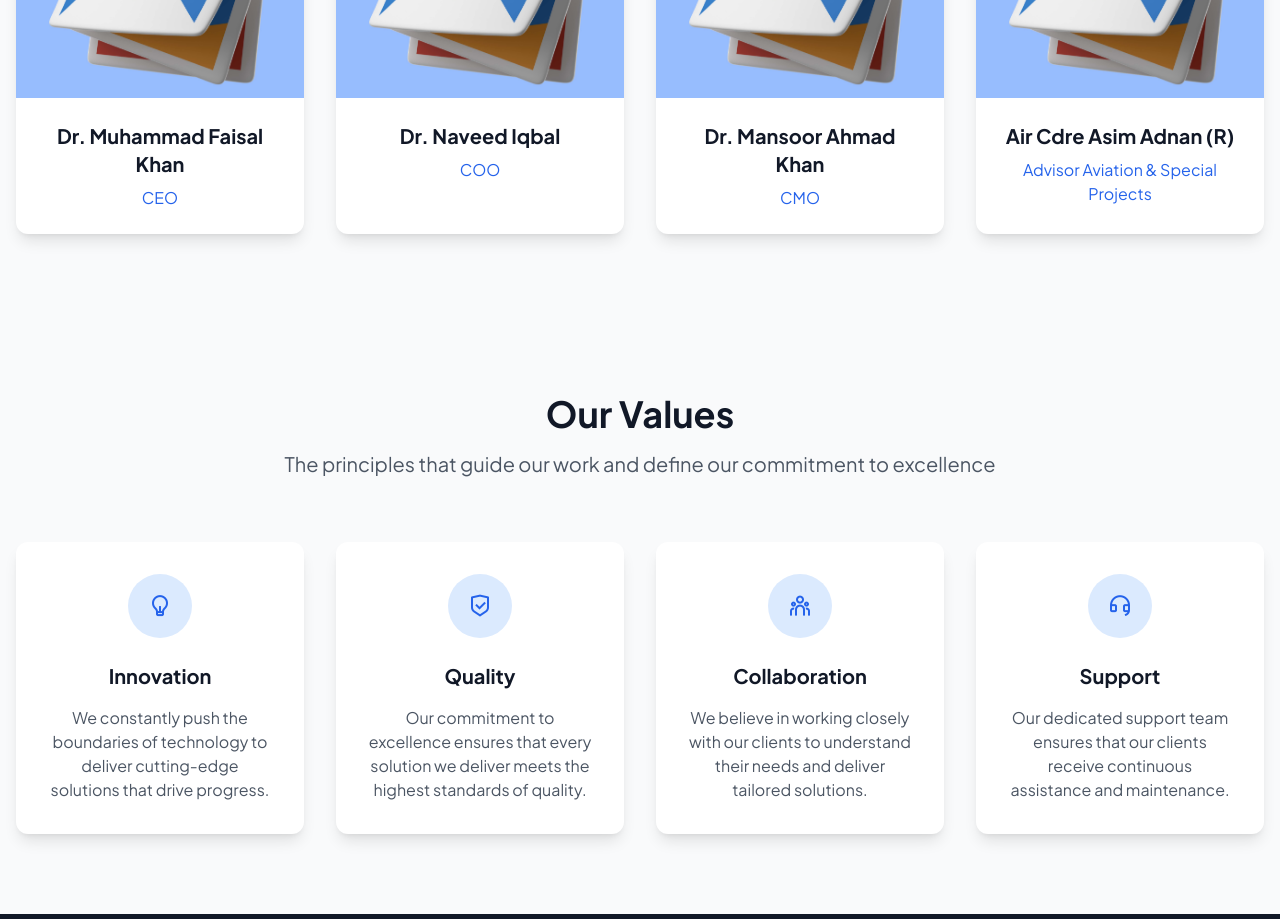
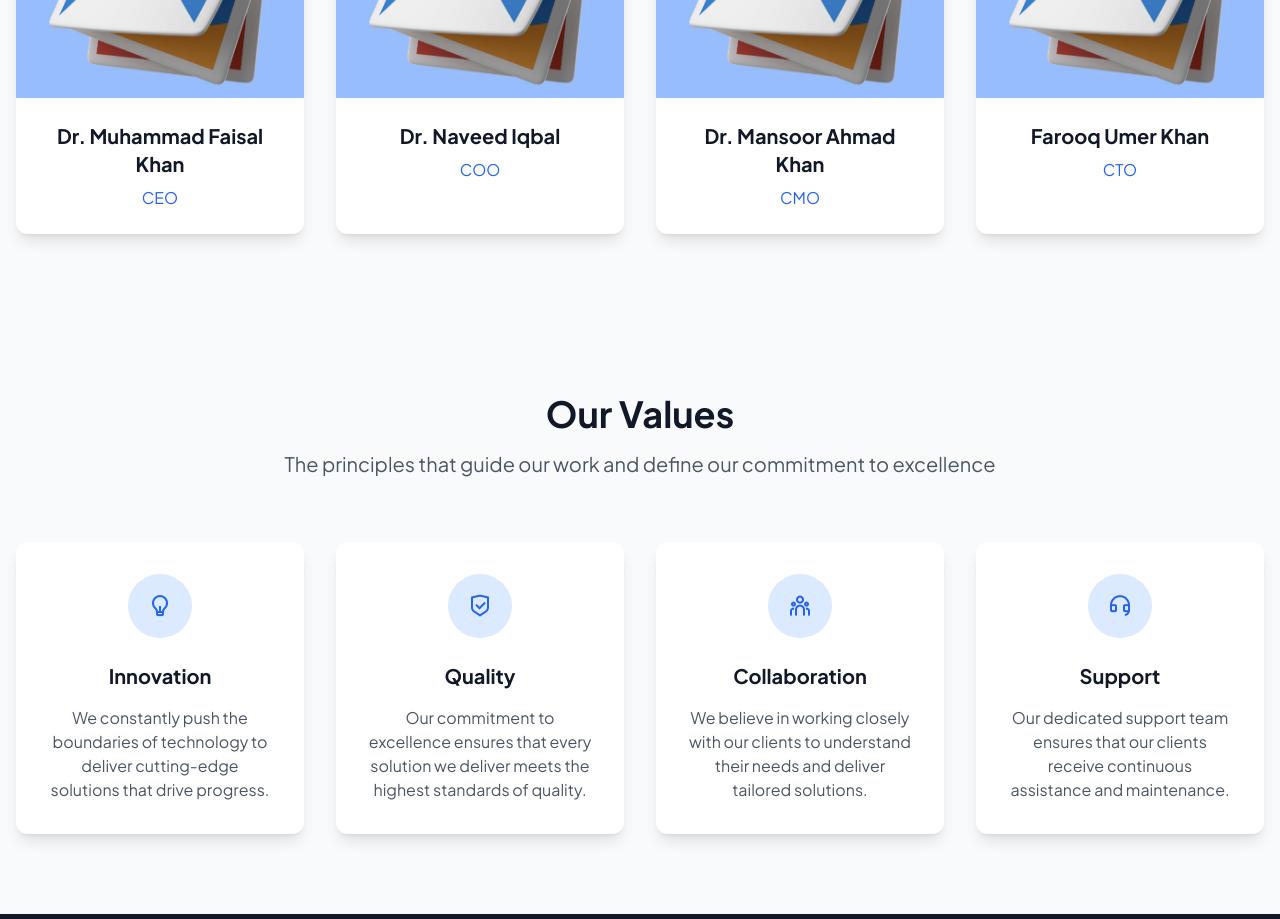
Before and after one commit to UmerDaraz163/teresol-web, a Next.js app: page /about in a window 1280 px wide. Shown: the part 1460-2379 px from the top of the page. Built offline with nearby package versions, Linux system fonts and the light colour scheme.

Commit message:
nexus repo changed

```diff
--- a/app/about/page.tsx
+++ b/app/about/page.tsx
@@ -23,8 +23,8 @@ export default function About() {
       image: "/place-holder.jpg",
     },
     {
-      name: "Air Cdre Asim Adnan (R)",
-      role: "Advisor Aviation & Special Projects",
+      name: "Farooq Umer Khan",
+      role: "CTO",
       image: "/place-holder.jpg",
     },
   ];
--- a/next.config.ts
+++ b/next.config.ts
@@ -3,7 +3,7 @@ import type { NextConfig } from "next";
 /** @type {import('next').NextConfig} */
 const nextConfig: NextConfig = {
   reactStrictMode: true,
-  output: 'export',
+  // output: 'export',
   // async headers() {
   //   return [
   //     {
```
Also changed, not shown: 2 other files (tests, documents, lock files or other folders).
